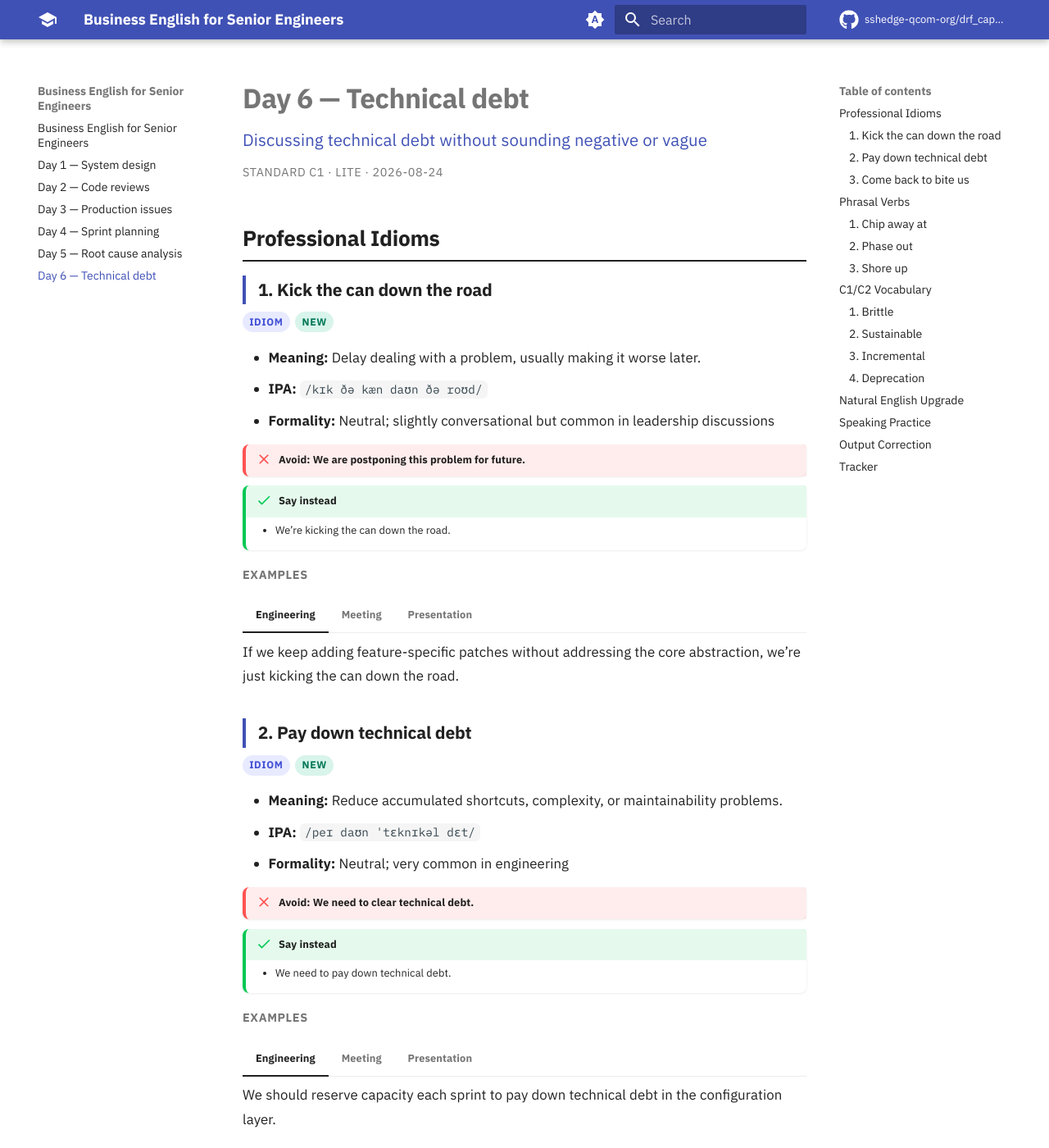
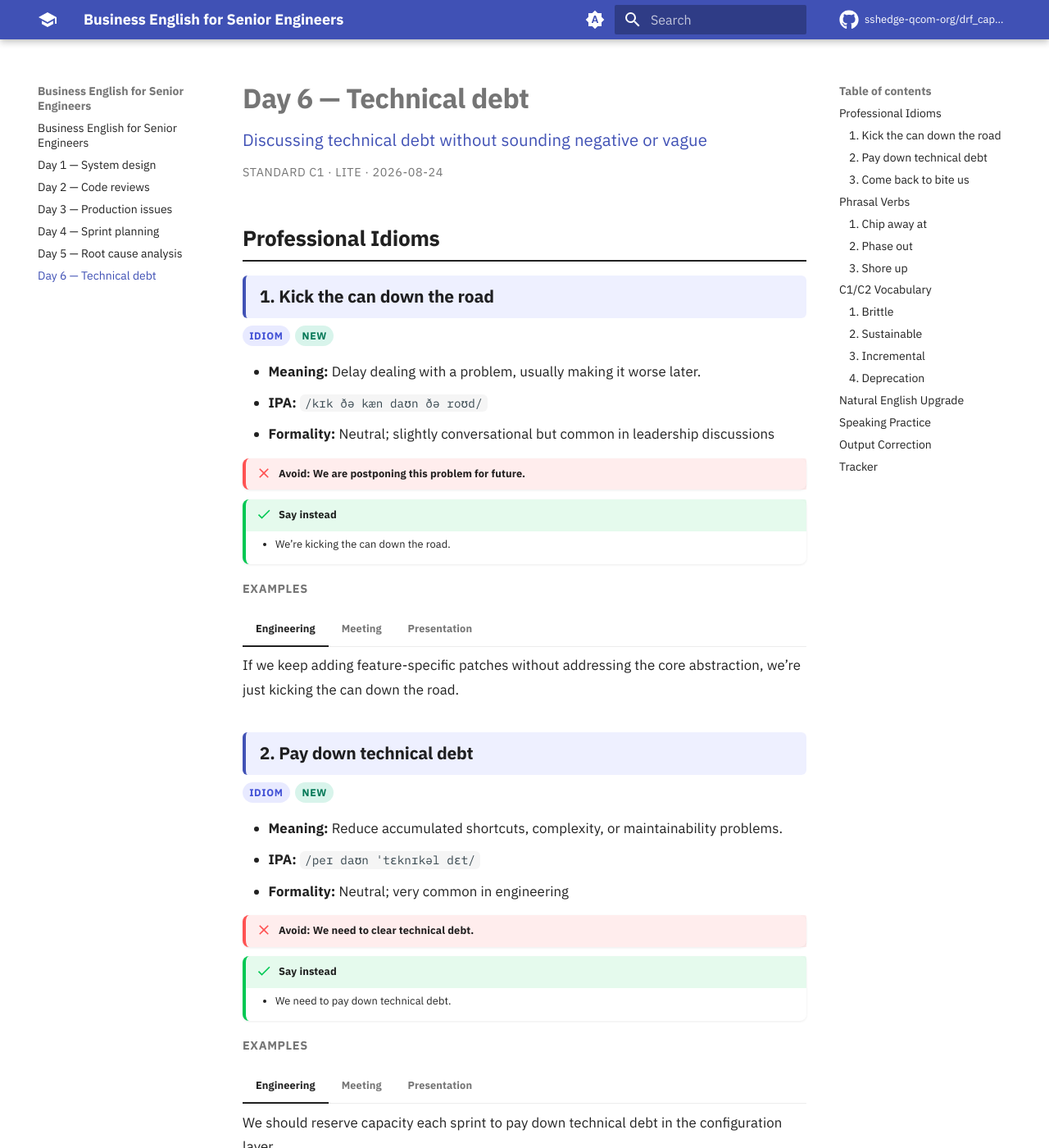
Before and after one commit to sshedge-qcom-org/drf_capstone, an MkDocs documentation site: the page built from docs/day-6.md, in a window 1280 px wide and 1400 px high. Shown: the whole window at 82% size. Built offline with MkDocs 1.6.1 and Material for MkDocs 9.7.7, drawn with Linux system fonts in a browser that asks for light colours; comment, search, counter and statistics services are not loaded.

Commit message:
docs: blue tinted background behind expression headings

```diff
--- a/docs/stylesheets/extra.css
+++ b/docs/stylesheets/extra.css
@@ -89,8 +89,14 @@
   font-weight: 700;
   margin-top: 1.15em;
   margin-bottom: 0.5em;
-  padding: 0.1em 0 0.1em 0.7em;
+  padding: 0.5em 0.8em;
   border-left: 4px solid var(--md-primary-fg-color);
+  border-radius: 6px;
+  background: rgba(91, 108, 255, 0.1);
+}
+
+[data-md-color-scheme="slate"] .md-typeset h3 {
+  background: rgba(91, 108, 255, 0.2);
 }
 
 /* ── Inline IPA / code pills ─────────────────────────────────────────────── */
```
